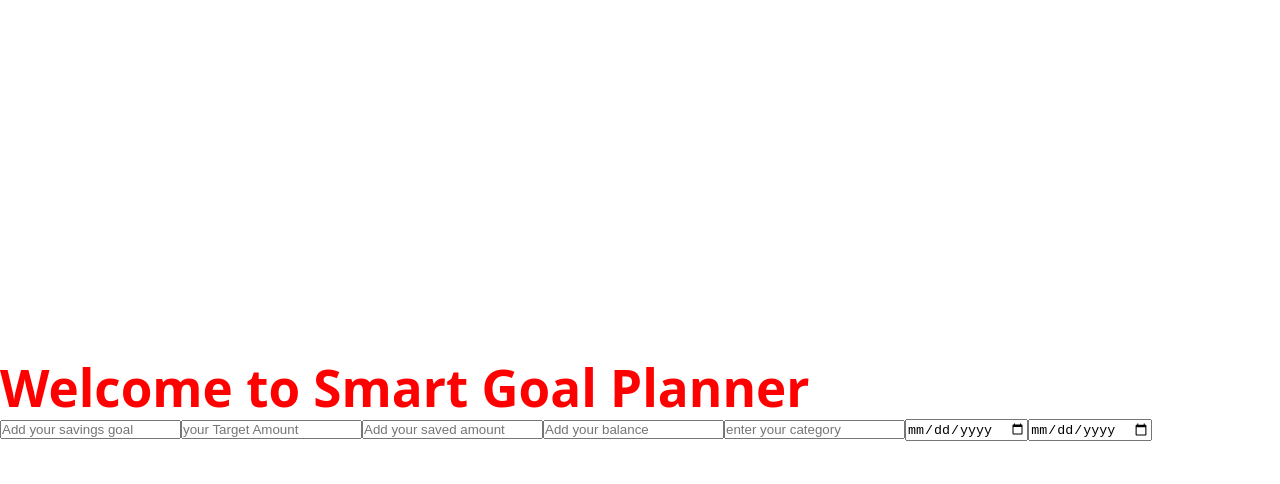
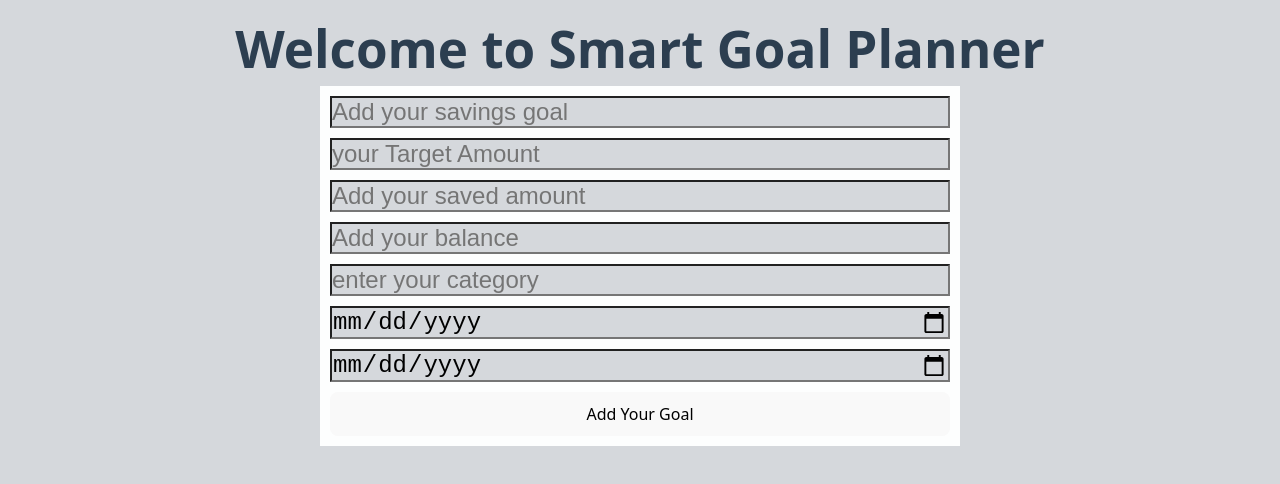
Before and after one commit to FrancisKarani14/smart-goal-planner, a React (Vite) app: page / in a window 1280 px wide. Shown: the top 484 px of the page. Built offline with nearby package versions, Linux system fonts and the light colour scheme.

Commit message:
styles the form

```diff
--- a/src/components/Form.jsx
+++ b/src/components/Form.jsx
@@ -1,8 +1,9 @@
 import React from 'react'
+import '../reset.css'
 
 export default function Form() {
   return (
-    <form>
+    <form >
       <input type='text' name='' placeholder='Add your savings goal' />
        <input type='number' name='' placeholder='your Target Amount' />
         <input type='number' name='' placeholder='Add your saved amount' />
@@ -10,6 +11,7 @@ export default function Form() {
          <input type='text' name='' placeholder='enter your category'/>
          <input type='date' name='' placeholder='Add your Deadline'/>
          <input type='date' name='' placeholder='enter current date'/>
+         <button>Add Your Goal</button>
 
 
 
--- a/src/reset.css
+++ b/src/reset.css
@@ -3,6 +3,37 @@
     padding: 0%;
     box-sizing: border-box;
 }
+:root{
+
+    --body1: #d5d8dc;
+}
+.body{
+    background-color: var(--body1);
+    height: 100vh;
+    width: 100vw;
+    display: flex;
+    flex-direction: column;
+    align-items: center;
+}
 .welcome{
-    color: red;
+    color: #2c3e50;
+    padding-top: 20px;
+    text-align: center;
+
 }
+form{
+    display: flex;
+    flex-direction: column;
+    background-color: #fdfefe;
+    padding: 10px;
+    margin-top: 10px;
+    width: 50%;
+}
+input{
+    margin-bottom: 10px;
+    background-color: #d5d8dc;
+    font-size: 1.5rem;
+}
+button{
+    cursor: pointer;
+}
```
